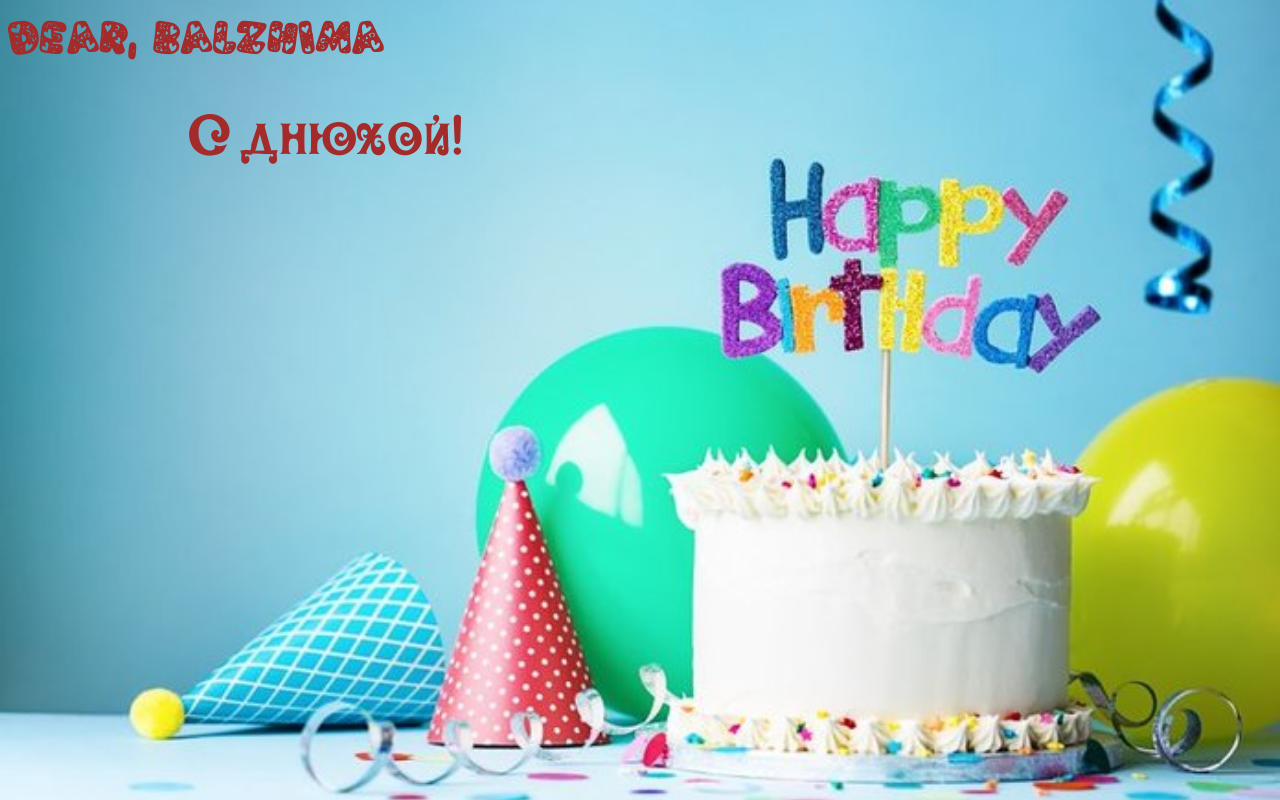
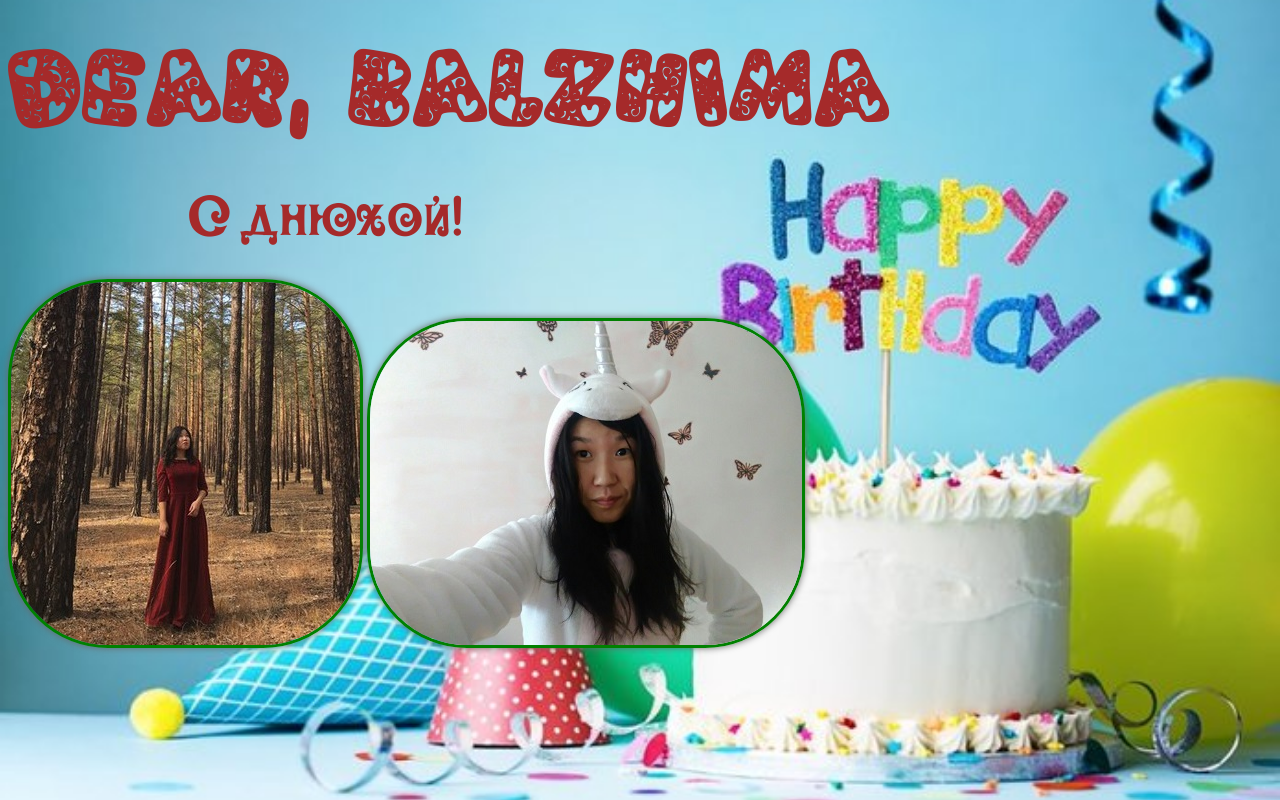
Before and after one commit to ayuna95/happy-birthday, a website: page index.html in a window 1280 px wide. Drawn offline with Linux system fonts and the light colour scheme.

Commit message:
add foto

```diff
--- a/index.html
+++ b/index.html
@@ -8,5 +8,12 @@
     <body>
         <h1>Dear, Balzhima</h1>
         <p>С днюхой!</p>
+        <div>
+            <img src="b1.jpg" class="round">
+            <img src="b2.jpg" class="round">
+        </div>
+        <div>
+
+        </div>
     </body>
 </html>
--- a/style.css
+++ b/style.css
@@ -14,6 +14,7 @@ body {
 h1 {
     font-family: Pompadur;
     color: brown;
+    font-size: 75px;
 }
 @font-face {
     font-family: OPTIOliver-Display; /* Имя шрифта */
@@ -27,3 +28,8 @@ p {
     font-size: 50px;
     text-align: center;
 }
+.round {
+    border-radius: 100px; /* Радиус скругления */
+    border: 3px solid green; /* Параметры рамки */
+    box-shadow: 0 0 7px #666; /* Параметры тени */
+   }
```
Also changed, not shown: server.js (+9 -1 lines), b1.jpg (added), b2.jpg (added).
